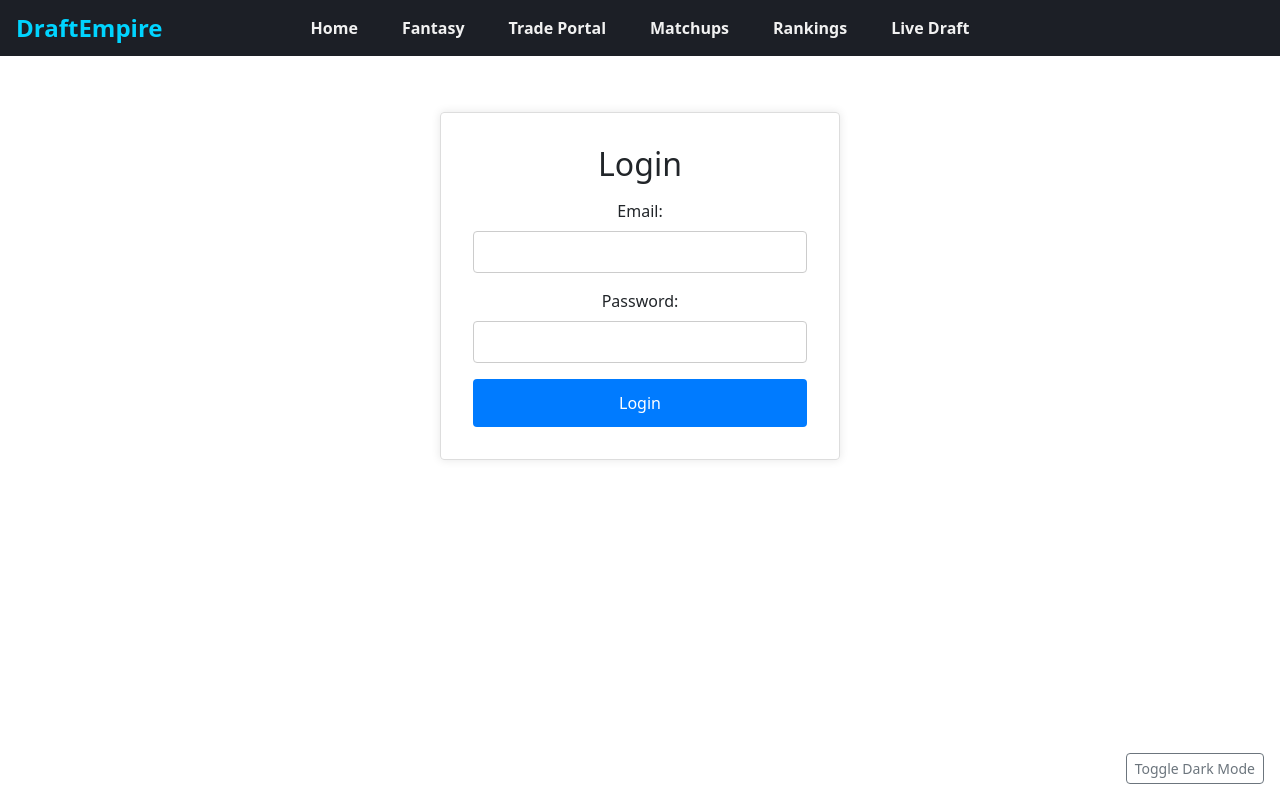
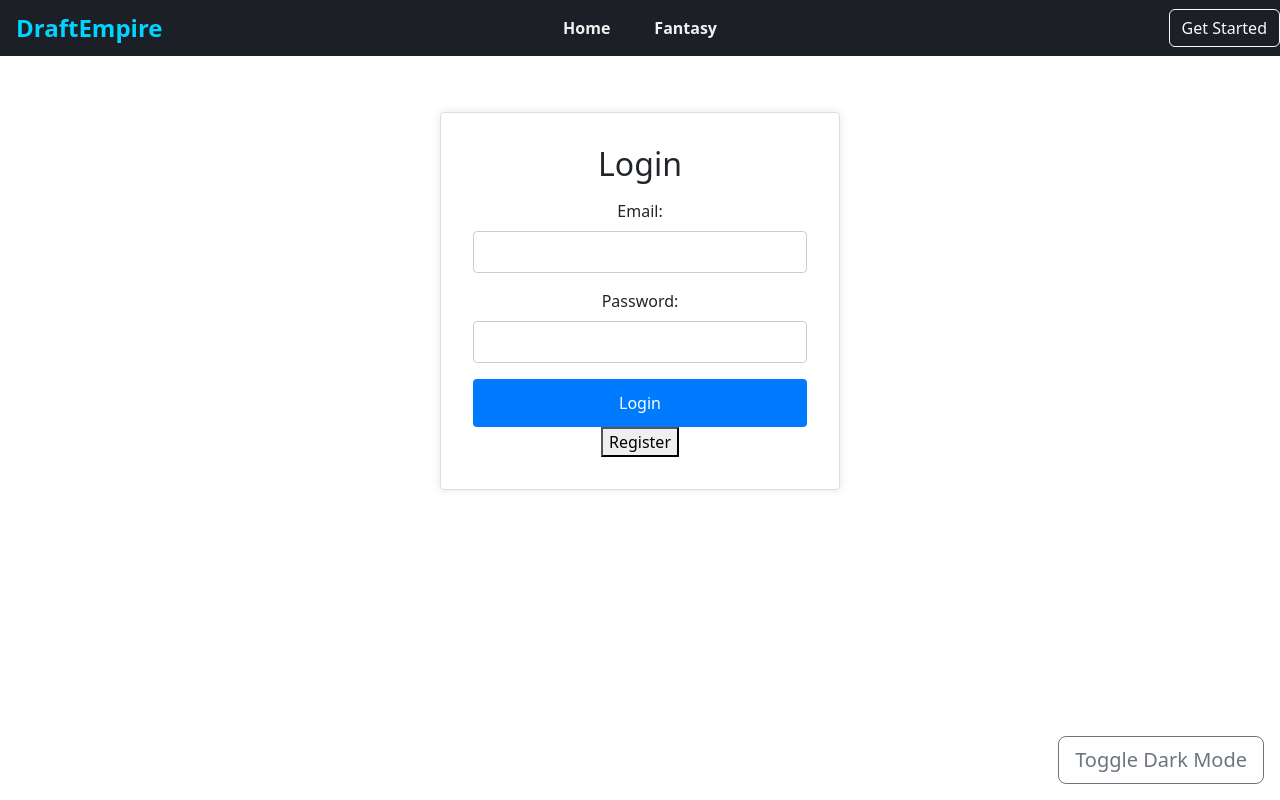
Before and after one commit to Chad-111/myapp, a React (Create React App) app in the folder frontend/: page /login in a window 1280 px wide. Built offline with nearby package versions, Linux system fonts and the light colour scheme.

Commit message:
Update README and Navbar layout; add login/register buttons

```diff
--- a/frontend/src/App.jsx
+++ b/frontend/src/App.jsx
@@ -34,7 +34,7 @@ function Layout() {
     <>
       <Navbar />
       <button
-        className="btn btn-sm btn-outline-secondary position-fixed bottom-0 end-0 m-3 z-3"
+        className="btn btn-lg btn-outline-secondary position-fixed bottom-0 end-0 m-3 z-3"
         onClick={() => setTheme(prev => (prev === "light" ? "dark" : "light"))}
       >
         Toggle {theme === "light" ? "Dark" : "Light"} Mode
--- a/frontend/src/components/Navbar.css
+++ b/frontend/src/components/Navbar.css
@@ -8,9 +8,17 @@
   position: relative;
 }
 
-.navbar-wrapper {
+.navbar-wrapper-left {
   position: absolute;
   left: 0;
+  display: flex;
+  align-items: center;
+  height: 100%;
+  padding-left: 1rem;
+}
+.navbar-wrapper-right {
+  position: absolute;
+  right: 0;
   display: flex;
   align-items: center;
   height: 100%;
--- a/frontend/src/components/Navbar.jsx
+++ b/frontend/src/components/Navbar.jsx
@@ -13,18 +13,19 @@ function Navbar() {
   return (
     <div className="layout-wrapper">
       <nav className={`Navbar ${isFantasyRoute ? 'compact' : ''}`}>
-        <div className="navbar-wrapper">
+        <div className="navbar-wrapper-left">
           <div className="navbar-logo">DraftEmpire</div>
           <div className="navbar-spacer" />
         </div>
         <ul className="navbar-links">
           <li><Link to="/">Home</Link></li>
           <li><Link to="/league/home">Fantasy</Link></li>
-          <li><Link to="/portal">Trade Portal</Link></li>
-          <li><Link to="/matchups">Matchups</Link></li>
-          <li><Link to="/rankings">Rankings</Link></li>
-          <li><Link to="/draft">Live Draft</Link></li>
         </ul>
+        <div className="navbar-wrapper-right">
+          <div className="navbar-spacer" />
+          <Link to="/login" className="btn btn-outline-light">Get Started</Link>
+
+        </div>
       </nav>
 
 
@@ -39,6 +40,10 @@ function Navbar() {
             <li><Link to="/league/members">Members</Link></li>
             <li><Link to="/league/rosters">Rosters</Link></li>
             <li><Link to="/league/schedule">Schedule</Link></li>
+            <li><Link to="/portal">Trade Portal</Link></li>
+            <li><Link to="/matchups">Matchups</Link></li>
+            <li><Link to="/rankings">Rankings</Link></li>
+            <li><Link to="/draft">Live Draft</Link></li>
           </ul>
           <hr />
           <Link to="/" className="btn btn-outline-light">Return</Link>
--- a/frontend/src/pages/Login.jsx
+++ b/frontend/src/pages/Login.jsx
@@ -12,7 +12,7 @@ function Login() {
     e.preventDefault();
     // Handle login logic here
     try {
-      const response = await fetch("http://localhost:5000/api/login", {
+      const response = await fetch("/api/login", {
         method: "POST",
         headers: {
           "Content-Type": "application/json",
@@ -65,6 +65,9 @@ function Login() {
           />
         </div>
         <button type="submit" className="login-button">Login</button>
+        <button type="button" className="register-button" onClick={() => navigate("/signup")}>
+          Register
+        </button>
       </form>
     </div>
   );
```
Also changed, not shown: 2 other files (tests, documents, lock files or other folders).
